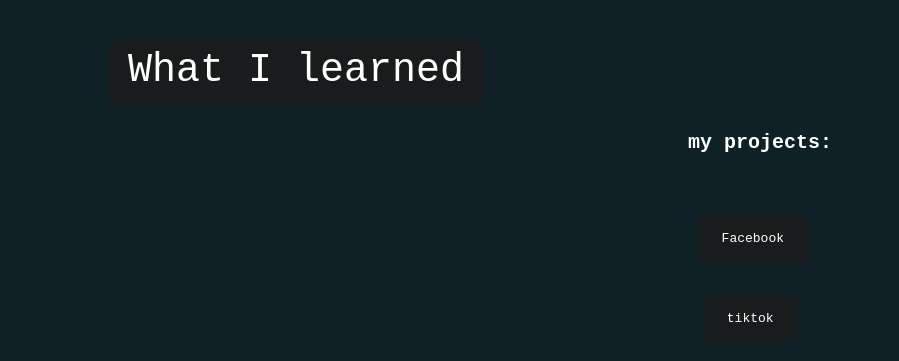
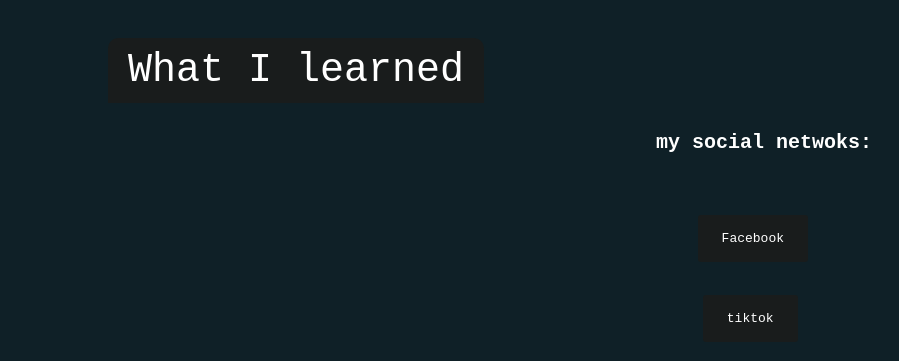
Before and after one commit to Wertoquri/learningGitHub, a plain HTML site: page Learn Github/learn.html in a window 1280 px wide. Shown: the part 225-586 px from the top of the page, without its empty margins (344-1243 px from the left). Drawn offline with nearby package versions, Linux system fonts and the light colour scheme.

Commit message:
I fixed a bug with hProjects and hSocial tags

```diff
--- a/Learn Github/learn.css
+++ b/Learn Github/learn.css
@@ -91,22 +91,22 @@ ul {
     cursor: pointer;
 }
 
+.hProjects {
+    font-size: 20px;
+    color: #fff;
+    padding: 1rem 1.5rem;
+    text-decoration: none;
+    position: absolute;
+    right: 176vh;
+    top: 40vh;
+}
+
 .hSocial {
     font-size: 20px;
     color: #fff;
     padding: 1rem 1.5rem;
     text-decoration: none;
     position: absolute;
-    right: 170vh;
+    right: 5vh;
     top: 40vh;
 }
-
-.hProjects {
-    font-size: 20px;
-    color: #fff;
-    padding: 1rem 1.5rem;
-    text-decoration: none;
-    position: absolute;
-    right: 10vh;
-    top: 40vh;
-}
```
